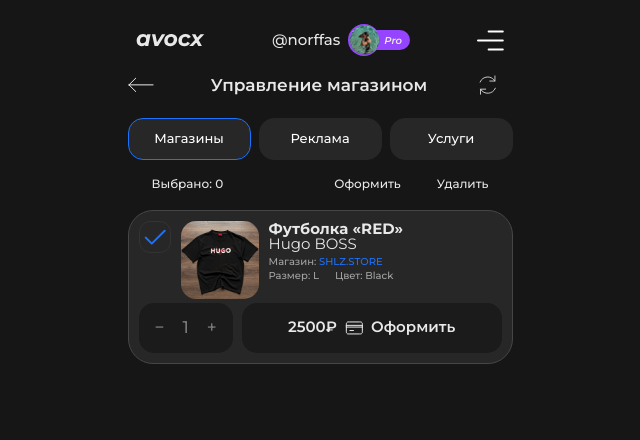
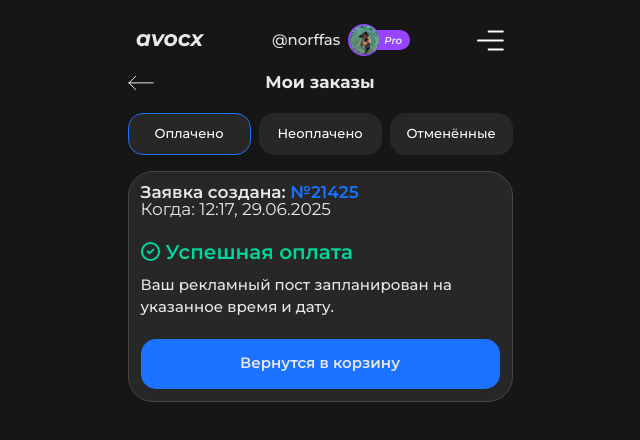
Before and after one commit to fayzullayevelmurod/Avocx-Mini-app, a React (Vite) app: page /my-orders in a window 1280 px wide. Shown: the top 440 px of the page, without its empty margins (320-960 px from the left). Built offline with nearby package versions, Linux system fonts and the light colour scheme.

Commit message:
basket and my-orders page finished

```diff
--- a/src/components/Title.jsx
+++ b/src/components/Title.jsx
@@ -1,7 +1,7 @@
 const Title = ({ label, className }) => {
   return (
     <h1
-      className={`${className} text-center text-[17px] font-semibold leading-[100%] my-4`}
+      className={`${className} text-center text-[17px] font-bold leading-[100%] my-4`}
     >
       {label}
     </h1>
--- a/src/pages/MyOrders.jsx
+++ b/src/pages/MyOrders.jsx
@@ -1,31 +1,23 @@
 import Tab from '../components/Tab';
 import CardUI from '../components/CardUI';
 import Button from '../components/Button';
-import { useState } from 'react';
 import { Link } from 'react-router-dom';
 import Title from '../components/Title';
+import { InputForm, Select, TextareaForm, UploadImg } from '../components/Form';
 
 const MyOrders = () => {
   const tabData = [
-    { id: '1', label: 'Магазины', content: <StoresContent /> },
-    { id: '2', label: 'Реклама', content: <AdsContent /> },
-    { id: '3', label: 'Услуги', content: <ServicesContent /> },
+    { id: '1', label: 'Оплачено', content: <StoresContent /> },
+    { id: '2', label: 'Неоплачено', content: <AdsContent /> },
+    { id: '3', label: 'Отменённые', content: <ServicesContent /> },
   ];
   return (
     <div>
-      <div className='flex items-center justify-between mb-[22px]'>
-        <Link className='mr-2 w-10' to='#!'>
-          <img src='/images/icons/prev-arrow.svg' alt='prev arrow' />
+      <div className='mb-[22px] relative'>
+        <Link to='#!' className='w-10 absolute top-1/2 left-0 -translate-y-1/2'>
+          <img src='/images/icons/prev-arrow.svg' alt='previous step' />
         </Link>
-        <Title label='Управление магазином' className='!m-0' />
-        <button className='w-[50px] h-[22px] flex items-center justify-center'>
-          <img
-            src='/images/icons/refresh.svg'
-            alt='refresh icon'
-            width={17}
-            height={21}
-          />
-        </button>
+        <Title label='Мои заказы' className='!m-0' />
       </div>
 
       <Tab tabData={tabData} />
@@ -36,215 +28,133 @@
 export default MyOrders;
 
 const StoresContent = () => {
-  const [count, setCount] = useState(1);
-  const handleIncrement = () => {
-    setCount((prev) => prev + 1);
-  };
-
-  const handleDecrement = () => {
-    if (count > 1) {
-      setCount((prev) => prev - 1);
-    }
-  };
-
   return (
-    <div>
-      <div className='flex justify-between text-xs px-6 mb-[18px]'>
-        <span>Выбрано: 0</span>
-        <div className='flex gap-9'>
-          <span>Оформить</span>
-          <span>Удалить</span>
+    <CardUI className='!p-3 space-y-5'>
+      <p className='text-[17px] font-semibold leading-full'>
+        Заявка создана: <span className='text-primary'>№21425</span> <br />
+        <span className='font-normal'>Когда: 12:17, 29.06.2025</span>
+      </p>
+      <div>
+        <div className='flex items-center gap-[6px]'>
+          <img src='/images/icons/green-check.svg' alt='green-check' />
+          <span className='text-green text-xl font-semibold'>
+            Успешная оплата
+          </span>
         </div>
+        <p className='text-15 mt-2'>
+          Ваш рекламный пост запланирован на указанное время и дату.
+        </p>
       </div>
-
-      <CardUI className='!p-[10px]'>
-        <div className='flex gap-[10px]'>
-          <div className='w-8 h-8 flex items-center justify-center border border-dark-gray rounded-[11px]'>
-            <img src='images/icons/check.svg' alt='checkbox' />
-          </div>
-          <img
-            className='w-[78px] h-[78px] rounded-base object-cover'
-            src='/images/product-img-2.png'
-            alt=''
-          />
-          <div>
-            <h3 className='text-15 font-bold leading-full mb-[6px]'>
-              Футболка «RED» <br />{' '}
-              <span className='font-normal'>Hugo BOSS</span>
-            </h3>
-            <ul className='space-y-1'>
-              <li className='text-[10px] leading-full text-grayCustom'>
-                Магазин: <span className='text-primary'>SHLZ.STORE</span>
-              </li>
-              <li className='text-[10px] leading-full text-grayCustom flex gap-4'>
-                <span>Размер: L</span> <span>Цвет: Black</span>
-              </li>
-            </ul>
-          </div>
-        </div>
-        <div className='flex gap-[9px] mt-1'>
-          <div className='text-[#787878] text-[17px] flex gap-[10px] w-[119px] h-[50px] bg-[#1B1B1B] rounded-base items-center justify-between px-4'>
-            <button onClick={handleDecrement}>−</button>
-            <span>{count}</span>
-            <button onClick={handleIncrement}>+</button>
-          </div>
-          <Button gray={true}>
-            <span>2500₽</span>
-            <div className='flex items-center gap-2'>
-              <img src='/images/icons/card.svg' alt='' />
-              <span>Оформить</span>
-            </div>
-          </Button>
-        </div>
-      </CardUI>
-    </div>
+      <Button>Вернутся в корзину</Button>
+    </CardUI>
   );
 };
 
 const AdsContent = () => (
   <div>
-    <div className='flex justify-between text-xs px-6 mb-[18px]'>
-      <span>Выбрано: 0</span>
-      <div className='flex gap-9'>
-        <span>Оформить</span>
-        <span>Удалить</span>
-      </div>
-    </div>
-
-    <CardUI className='!p-[10px]'>
-      <div className='flex gap-[10px] items-center'>
-        <div className='w-8 h-8 flex items-center justify-center border border-dark-gray rounded-[11px]'>
-          <img src='images/icons/check.svg' alt='checkbox' />
+    <p className='text-center text-[17px] leading-full mb-5'>
+      Переведите средства по указанным реквизитам, прикрепите чек и нажмите
+      «Подтвердить оплату»
+    </p>
+    <CardUI className='!p-3 space-y-5'>
+      <div className='space-y-2'>
+        <div className='flex items-start justify-between'>
+          <p className='text-[17px] font-semibold leading-full'>
+            Заявка создана: <span className='text-primary'>№21425</span> <br />
+            <span className='font-normal'>Когда: 12:17, 29.06.2025</span>
+          </p>
+          <span className='text-green text-xl leading-full'>9:59</span>
         </div>
-        <img
-          className='w-8 h-8 rounded-base object-cover'
-          src='/images/icons/logo.svg'
-          alt=''
-        />
-        <h3 className='font-semibold text-15'>Счастье Сейчас</h3>
-      </div>
-      <div className='mt-1 flex gap-1'>
-        <div>
-          <span className='text-center text-[10px] block mb-1'>Формат</span>
-          <div className='h-[36px] w-[74px] flex items-center justify-center bg-[#303030] rounded-base'>
-            <span className='text-[13px]'>1 / 48</span>
+        <div className='h-[50px] w-full border border-iron border-dashed flex items-center justify-center rounded-base text-xl font-semibold'>
+          650₽
+        </div>
+        <div className='h-11 w-full bg-[#303030] py-3 rounded-base text-15 font-semibold flex justify-between items-center px-[14px]'>
+          <div className='flex items-center gap-[14px]'>
+            <span>Ф.И.О.</span>
+            <div className='w-[1px] h-5 bg-iron'></div>
+            <span>Иван И.</span>
           </div>
+          <button>
+            <img src='/images/icons/copy.svg' alt='' />
+          </button>
         </div>
-
-        <div>
-          <span className='text-center text-[10px] block mb-1'>Время </span>
-          <div className='h-[36px] w-[56px] flex items-center justify-center bg-[#303030] rounded-base'>
-            <span className='text-[13px]'>10:21</span>
+        <h4 className='text-15 font-semibold'>По номеру карты</h4>
+        <div className='h-11 w-full bg-[#303030] py-3 rounded-base text-15 font-semibold flex justify-between items-center px-[14px]'>
+          <div className='flex items-center gap-[14px]'>
+            <span>Т-банк </span>
+            <div className='w-[1px] h-5 bg-iron'></div>
+            <span>1234 4321 1234 4321</span>
           </div>
+          <button>
+            <img src='/images/icons/copy.svg' alt='' />
+          </button>
         </div>
-
-        <div>
-          <span className='text-center text-[10px] block mb-1'>Дата </span>
-          <div className='h-[36px] w-[107px] flex items-center justify-center bg-[#303030] rounded-base'>
-            <span className='text-[13px]'>01.07.2025</span>
+        <div className='h-11 w-full bg-[#303030] py-3 rounded-base text-15 font-semibold flex justify-between items-center px-[14px]'>
+          <div className='flex items-center gap-[14px]'>
+            <span>Сбер</span>
+            <div className='w-[1px] h-5 bg-iron'></div>
+            <span>3234 4321 1234 4323</span>
           </div>
+          <button>
+            <img src='/images/icons/copy.svg' alt='' />
+          </button>
         </div>
-        <div className='flex-1'>
-          <span className='text-center text-[10px] block mb-1'>
-            Рекламный пост{' '}
-          </span>
-          <div className='h-[36px] flex items-center justify-center bg-[#303030] rounded-base'>
-            <span className='text-[13px]'>№17</span>
-          </div>
+        <h4 className='text-15 font-semibold leading-full'>По номеру карты</h4>
+        <span className='text-xxs leading-full'>Т-банк, Сбер, Альфа банк.</span>
+        <div className='h-11 w-full bg-[#303030] py-3 rounded-base text-15 font-semibold flex justify-between items-center px-[14px]'>
+          <span>+79996665544</span>
+          <button>
+            <img src='/images/icons/copy.svg' alt='' />
+          </button>
         </div>
       </div>
-      <div className='flex gap-[9px] mt-[7px]'>
-        <Button gray={true}>
-          <span>650₽</span>
-          <div className='flex items-center gap-2'>
-            <img src='/images/icons/card.svg' alt='' />
-            <span>Оформить</span>
-          </div>
-        </Button>
+      <UploadImg label='Чек или скриншот оплаты' />
+      <div className='space-y-2'>
+        <Button>Подтвердить оплату и отправить</Button>
+        <Button gray={true}>Отменить заявку</Button>
       </div>
     </CardUI>
   </div>
 );
 
 const ServicesContent = () => (
-  <CardUI className='!p-[10px] space-y-3'>
-    <div>
-      <div className='flex gap-[10px] items-center'>
-        <div className='w-8 h-8 flex items-center justify-center border border-dark-gray rounded-[11px]'>
-          <img src='images/icons/check.svg' alt='checkbox' />
+  <div>
+    <p className='text-center text-[17px] leading-full mb-5'>
+      Переведите TON на указанный адресс, как только блокчейн выполнит перевод,
+      ваша заявка подтвердится.
+    </p>
+    <CardUI className='!p-3 space-y-5'>
+      <div className='space-y-2'>
+        <h4 className='text-15 font-semibold leading-full'>
+          Скопируйте количество TON
+        </h4>
+        <div className='h-11 w-full bg-[#303030] py-3 rounded-base text-15 font-semibold flex justify-between items-center px-[14px]'>
+          <span>2.944507361268403</span>
+          <button>
+            <img src='/images/icons/copy.svg' alt='' />
+          </button>
         </div>
-        <img
-          className='w-8 h-8 rounded-base object-cover'
-          src='/images/icons/logo.svg'
-          alt=''
-        />
-        <h3 className='font-semibold text-15'>Счастье Сейчас</h3>
-      </div>
-      <div className='mt-1 flex gap-1'>
-        <div>
-          <span className='text-center text-[10px] block mb-1'>Формат</span>
-          <div className='h-[36px] w-[74px] flex items-center justify-center bg-[#303030] rounded-base'>
-            <span className='text-[13px]'>1 / 48</span>
+        <h4 className='text-15 font-semibold leading-full'>
+          Переведите на этот адрес.
+        </h4>
+        <span className='text-xs leading-full text-[#757575]'>
+          Tag/Memo указывать не нужно.
+        </span>
+        <div className='h-11 w-full bg-[#303030] py-3 rounded-base text-15 font-semibold flex justify-between items-center px-[14px]'>
+          <div className='flex items-center gap-2'>
+            <span>TON</span>
+            <div className='w-[1px] h-5 bg-iron'></div>
+            <span>UQB_vgViOrTwh...-K7YtByd0u</span>
           </div>
-        </div>
-
-        <div>
-          <span className='text-center text-[10px] block mb-1'>Время </span>
-          <div className='h-[36px] w-[56px] flex items-center justify-center bg-[#303030] rounded-base'>
-            <span className='text-[13px]'>10:21</span>
-          </div>
-        </div>
-
-        <div>
-          <span className='text-center text-[10px] block mb-1'>Дата </span>
-          <div className='h-[36px] w-[107px] flex items-center justify-center bg-[#303030] rounded-base'>
-            <span className='text-[13px]'>01.07.2025</span>
-          </div>
-        </div>
-        <div className='flex-1'>
-          <span className='text-center text-[10px] block mb-1'>
-            Рекламный пост{' '}
-          </span>
-          <div className='h-[36px] flex items-center justify-center bg-[#303030] rounded-base'>
-            <span className='text-[13px]'>№17</span>
-          </div>
+          <button>
+            <img src='/images/icons/copy.svg' alt='' />
+          </button>
         </div>
       </div>
-    </div>
-    <div className='h-[50px] w-full border border-iron border-dashed flex items-center justify-center rounded-base text-xl font-semibold'>
-      650₽
-    </div>
-    <div>
-      <h4 className='text-15 font-semibold mb-1'>Без гарантий сервиса</h4>
-      <Button>
-        <img src='/images/icons/card.svg' alt='card' />
-        <span>По реквизитам</span>
-      </Button>
-    </div>
-
-    <div>
-      <h4 className='text-15 font-semibold'>С гарантией сервиса:</h4>
-      <p className='text-15 text-[#9C9C9C] leading-full mb-2 block'>
-        Avocx Pro — 0,3% комиссия <br />
-        Остальные — 0,5% комиссия
-      </p>
-      <Button>
-        <img src='/images/icons/ton.svg' alt='card' />
-        <span>TON</span>
-      </Button>
-      <Button className='mt-2'>
-        <span>Pay</span>
-        <img src='/images/icons/star-2.svg' alt='card' />
-        <span>321</span>
-      </Button>
-      <p className='text-[11px] text-[#888888] mt-2 leading-full'>
-        Оплачивая рекламу в TON или TG Stars, бот передаст оплату после
-        выполнения условий со стороны принимающего.Если условия не будут
-        выполнены, средства вернется на ваш кошелёк.{' '}
-        <a className='text-primary' href='#!'>
-          Подробнее.
-        </a>
-      </p>
-    </div>
-  </CardUI>
+      <div className='space-y-2'>
+        <Button>Я перевёл</Button>
+        <Button gray={true}>Отменить заявку</Button>
+      </div>
+    </CardUI>
+  </div>
 );
--- a/tailwind.config.js
+++ b/tailwind.config.js
@@ -18,6 +18,7 @@
         "orange": "#FF6C11",
         grayCustom: '#A3A3A3',
         'dark-gray': '#333333',
+        'green': "#00D79A"
       },
       fontSize: {
         '15': "15px",
```
Also changed, not shown: public/images/icons/copy.svg (added), public/images/icons/green-check.svg (added).
